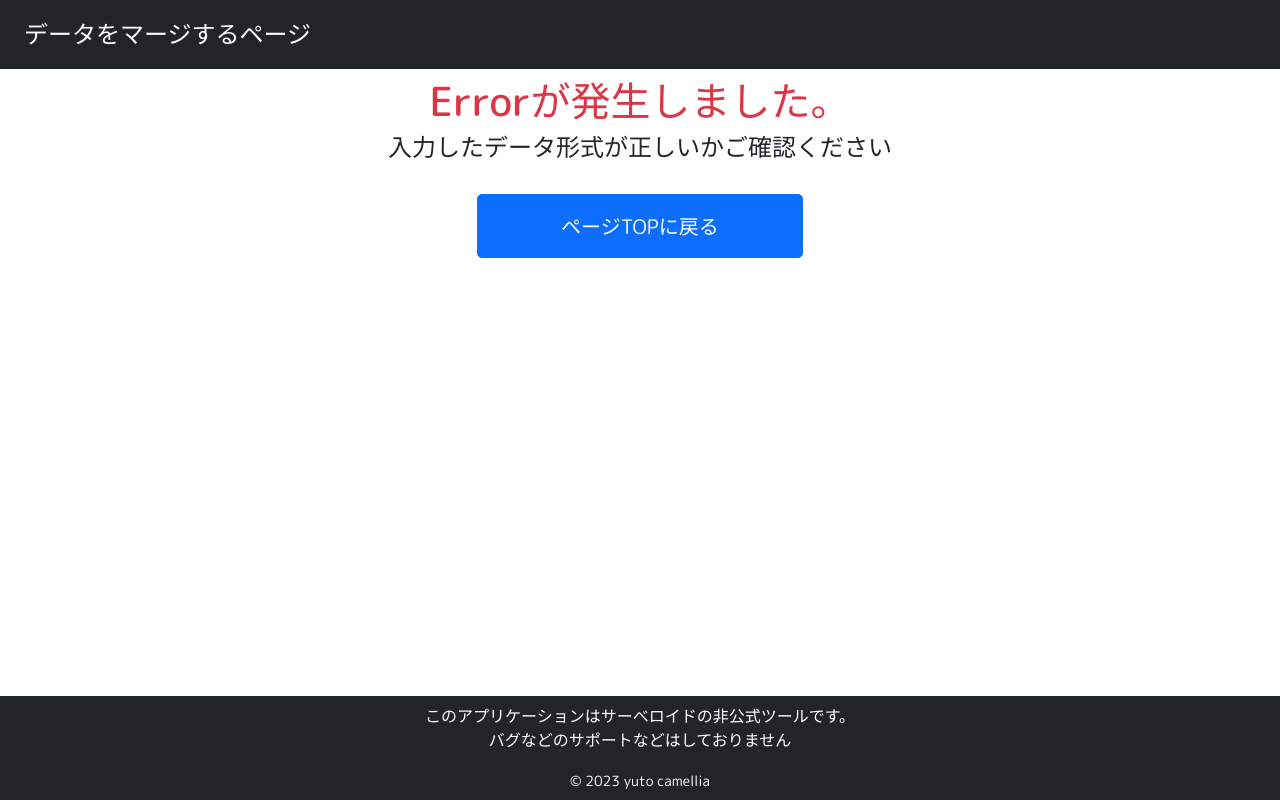
After one commit to Yu0130fri/data-merge-application, a Flask app: template apps/data_merge_app/templates/data_merge_app/400.html in a window 1280 px wide. The commit adds this page. Run offline with Flask 2, Linux system fonts and the light colour scheme; the template is opened without the code that fills it, so the values that code supplies are empty; parts of the project's set-up code (start-up, migrations or seed data) failed here and were passed over.

Commit message:
add error handler and create modal logic

```diff
--- a/apps/data_merge_app/survey_model.py
+++ b/apps/data_merge_app/survey_model.py
@@ -50,7 +50,7 @@ class SurveyModel(BaseModel):
             else:
                 if self.data.sc_data is None:
                     field_names, output_data = self.data.merge_main_data_with_flag(
-                        attribute_conditions, flag_names
+                        attribute_conditions
                     )
                 else:
                     raise ValueError("質問内容が同じかつSCデータがない時のみフラグをチェックしてください")
--- /dev/null
+++ b/apps/data_merge_app/templates/data_merge_app/400.html
@@ -0,0 +1,19 @@
+{% extends 'data_merge_app/base.html' %} {% block title %}Ops! Error Happens!{%
+endblock %} {% block content %}
+<div class="error-container">
+  <h1 class="my-2 text-danger d-flex justify-content-center">
+    Errorが発生しました。
+  </h1>
+  <h4 class="d-flex justify-content-center mt-2">
+    入力したデータ形式が正しいかご確認ください
+  </h4>
+  <div class="row d-flex justify-content-center">
+    <a
+      href="{{url_for('data_merge_app.index')}}"
+      class="btn btn-primary btn-lg col-sm-3 p-3 mt-4"
+    >
+      ページTOPに戻る
+    </a>
+  </div>
+</div>
+{% endblock %}
--- a/apps/data_merge_app/templates/data_merge_app/base.html
+++ b/apps/data_merge_app/templates/data_merge_app/base.html
@@ -25,6 +25,17 @@
     <title>{% block title %} {% endblock %}</title>
   </head>
   <body>
+    <header
+      class="bd-header bg-dark py-3 d-flex align-items-stretch border-bottom border-dark"
+    >
+      <a
+        href="/"
+        class="d-flex align-items-center text-dark text-decoration-none"
+      >
+        <span class="fs-4 text-white ms-4">データをマージするページ</span>
+      </a>
+    </header>
+
     {% with messages = get_flashed_messages() %} {% if messages %}
     <ul>
       {% for message in messages %}
@@ -32,26 +43,17 @@
       {% endfor %}
     </ul>
     {% endif %} {% endwith %} {% block content %}{% endblock %}
+
+    <footer class="footer mt-auto bg-dark">
+      <div class="container py-2">
+        <div class="text-center text-white">
+          <p class="">
+            このアプリケーションはサーべロイドの非公式ツールです。<br />
+            バグなどのサポートなどはしておりません
+          </p>
+          <small>&copy; 2023 yuto camellia</small>
+        </div>
+      </div>
+    </footer>
   </body>
-
-  <footer class="mt-5" style="background-color: hsl(216, 25%, 95.1%)">
-    <div class="container py-4">
-      <div class="text-center">
-        <p class="">
-          このアプリケーションはさーべロイドの非公式ツールです。<br />
-          また、このアプリケーションのソースコードはオープンにしています。<br />
-          ご興味がある方やご自身で改良したい方は以下からどうぞ
-        </p>
-        <a
-          href="https://github.com/Yu0130fri/data-merge-application"
-          class="btn btn-primary"
-          >Go To My GitHub Page</a
-        >
-      </div>
-    </div>
-
-    <div class="text-center p-3" style="background-color: hsl(216, 25%, 90%)">
-      <small>&copy; 2023 yuto camellia</small>
-    </div>
-  </footer>
 </html>
--- a/apps/data_merge_app/templates/data_merge_app/index.html
+++ b/apps/data_merge_app/templates/data_merge_app/index.html
@@ -2,12 +2,6 @@
 %}スクリーニングと本調査をマージする{% endblock %} {% block content %}
 
 <div class="container py-3">
-  <div class="merge-page-header p-3 pb-md-4 mx-auto text-center">
-    <h1 class="display-6 fw-normal">データをマージするページ</h1>
-    <p class="fs-6" id="description">
-      ファイルをアップロードして「マージする」をクリック！
-    </p>
-  </div>
   <div>
     <form
       action="{{ url_for('data_merge_app.index') }}"
--- a/apps/static/css/style.css
+++ b/apps/static/css/style.css
@@ -1,11 +1,22 @@
+@charset "UTF-8";
 #description {
   color: #FF9A00;
 }
 
 body {
   font-family: "M PLUS Rounded 1c", sans-serif;
+  min-height: 100vh;
+  position: relative; /*←相対位置*/
+  padding-bottom: 120px; /*←footerの高さ*/
+  box-sizing: border-box;
 }
 
 .hidden {
   display: none;
+}
+
+footer {
+  width: 100%;
+  position: absolute; /*←絶対位置*/
+  bottom: 0; /*下に固定*/
 }/*# sourceMappingURL=style.css.map */
--- a/apps/static/css/style.scss
+++ b/apps/static/css/style.scss
@@ -3,13 +3,19 @@
 }
 
 body {
-    font-family: 'M PLUS Rounded 1c', sans-serif;
+    font-family:'M PLUS Rounded 1c', sans-serif;
+    min-height: 100vh;
+    position: relative;/*←相対位置*/
+    padding-bottom: 120px;/*←footerの高さ*/
+    box-sizing: border-box;
 }
 
 .hidden{
     display: none;
 }
-// .merge-page-header {
-//     background-color: #FF9A00;
-//     color: white;
-// }
+
+footer {
+    width: 100%;
+    position: absolute;/*←絶対位置*/
+    bottom: 0; /*下に固定*/
+}
```
Also changed, not shown: apps/data_merge_app/survey_data/survey_data.py (+13 -5 lines), apps/data_merge_app/views.py (+73 -54 lines), 1 other file.
